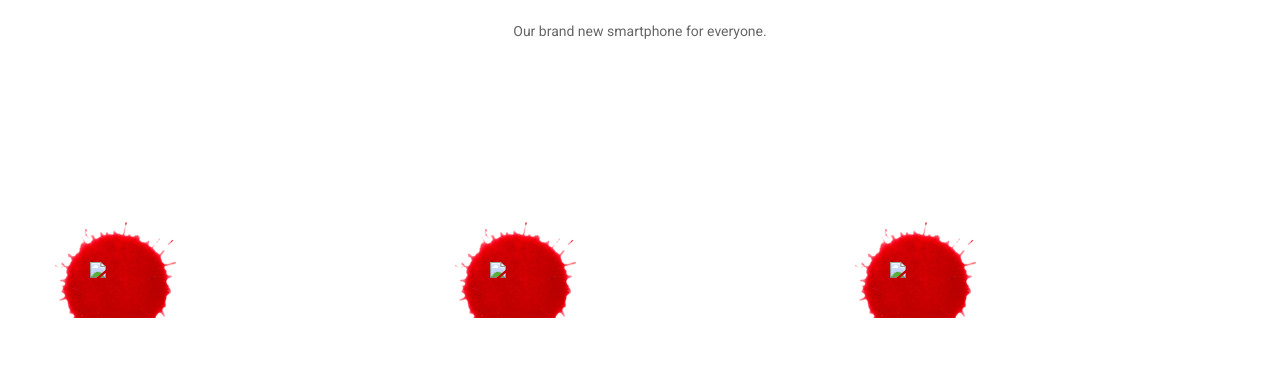
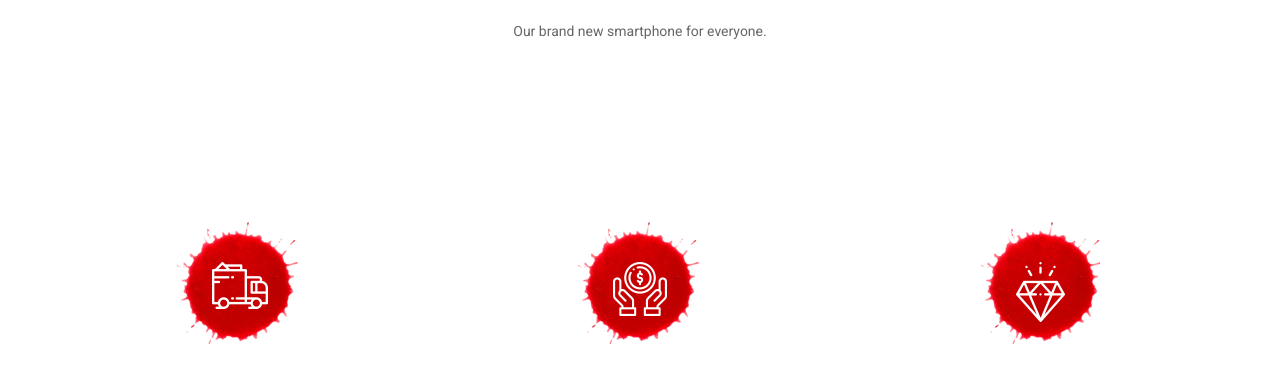
Before and after one commit to UNIQUEduesseldorf/unique, a plain HTML site: page emutatio.html in a window 1280 px wide. Shown: the part 270-639 px from the top of the page. Drawn offline with Linux system fonts and the light colour scheme; some packages are replaced by stand-ins of ours.

Commit message:
Update emutatio.html

```diff
--- a/emutatio.html
+++ b/emutatio.html
@@ -118,7 +118,7 @@
                     <div class="col-md-4 col-sm-4 col-xs-12">
                         <div class="row">
                             <div class="col-md-12 minHeightProp">
-                                <img class="imgback" src="img/shape/shape1.png">
+                                <img class="imgback" src="img/shape1.png">
                             </div>
                             <div class="col-md-12">
                                 <div class="text-center">
@@ -131,7 +131,7 @@
                     <div class="col-md-4 col-sm-4 col-xs-12">
                         <div class="row">
                             <div class="col-md-12 minHeightProp">
-                                <img class="imgback" src="img/shape/shape2.png">
+                                <img class="imgback" src="img/shape2.png">
                             </div>
                             <div class="col-md-12">
                                 <div class="text-center">
@@ -144,7 +144,7 @@
                     <div class="col-md-4 col-sm-4 col-xs-12">
                         <div class="row">
                             <div class="col-md-12 minHeightProp">
-                                <img class="imgback" src="img/shape/shape3.png">
+                                <img class="imgback" src="img/shape3.png">
                             </div>
                             <div class="col-md-12">
                                 <div class="text-center">
```
